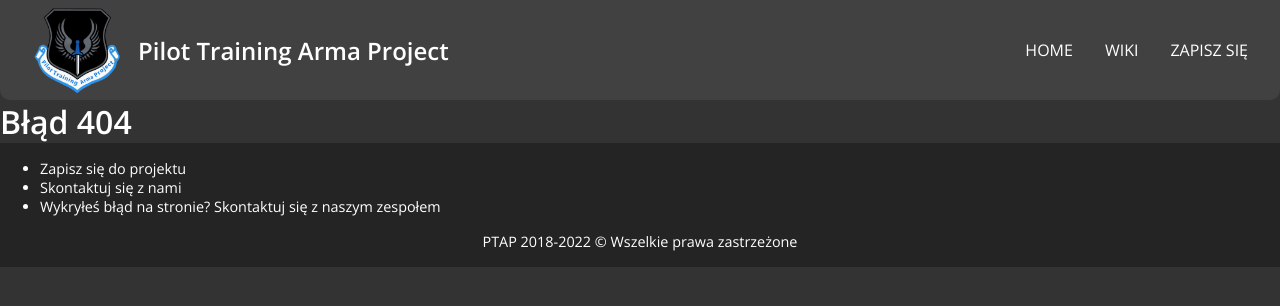
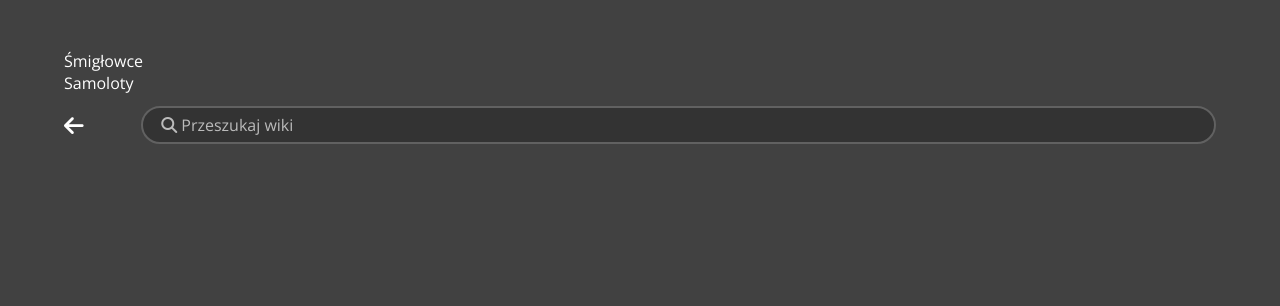
Before and after one commit to Pawel2923/PTAP, a React (Create React App) app: page /search in a window 1280 px wide. Shown: the top 306 px of the page. Built offline with nearby package versions, Linux system fonts and the light colour scheme.

Commit message:
Update Search

```diff
--- a/src/App.js
+++ b/src/App.js
@@ -5,6 +5,7 @@ import Home from "./components/Home/Home";
 import Wiki from "./components/Wiki/Wiki";
 import SignUp from "./components/SignUp/SignUp";
 import Footer from "./components/Footer/Footer";
+import Search from "./components/Search/Search";
 import WidthProvider from "./store/WidthProvider";
 import "./icons/style.css";
 
@@ -18,6 +19,7 @@ function App() {
         <Route path="/" element={<Home />} />
         <Route path="/wiki" element={<Wiki />} />
         <Route path="/sign-up" element={<SignUp />} />
+        <Route path="/search" element={<Search />} />
         <Route path="*" element={error404} />
       </Routes>
       <Footer />
--- a/src/components/Search/Search.js
+++ b/src/components/Search/Search.js
@@ -1,32 +1,35 @@
 import React, { useState, useRef, useEffect } from "react";
-import { Link, useLocation } from "react-router-dom";
+import { Link, useLocation, useNavigate } from "react-router-dom";
 
 import classes from "./Search.module.css";
 
+const searchList = [
+  {
+    name: "Śmigłowce",
+  },
+  {
+    name: "Samoloty",
+  },
+];
+
 const Search = () => {
+  const navigate = useNavigate();
   const location = useLocation();
   const searchInput = useRef();
-  const [searchValue, setSearchValue] = useState("");
+  const [searchQuery, setSearchQuery] = useState("");
   const [showPlaceholder, setShowPlaceholder] = useState(true);
-  const [showSearch, setShowSearch] = useState(false);
 
   useEffect(() => {
-    if (searchValue.trim() !== "") {
+    if (searchQuery.trim() !== "") {
       setShowPlaceholder(false);
     } else {
       setShowPlaceholder(true);
     }
-  }, [searchValue]);
+  }, [searchQuery]);
 
   useEffect(() => {
-    if (!showSearch) {
-      document.querySelector(`.${classes.search}`).style.gridTemplateColumns =
-        "1fr";
-    } else {
-      document.querySelector(`.${classes.search}`).style.gridTemplateColumns =
-        "min-content 1fr";
-    }
-  }, [showSearch]);
+    searchInput.current.focus();
+  }, []);
 
   useEffect(() => {
     const hash = location.hash.replace("#", "");
@@ -42,32 +45,16 @@ const Search = () => {
     }
   }, [location.hash]);
 
-  if (showSearch) {
-    document.body.style.overflow = "hidden";
-  } else {
-    document.body.style.overflow = "initial";
-  }
-
   const placeholderClickHandler = () => {
     searchInput.current.focus();
   };
 
   const searchChangeHandler = (ev) => {
-    setSearchValue(ev.target.value);
-  };
-
-  const searchFocusHandler = () => {
-    setShowSearch(true);
+    setSearchQuery(ev.target.value);
   };
 
   const backClickHandler = () => {
-    document.querySelector(`.${classes.overlay}`).style.animationName =
-      classes.slideOut;
-
-    setTimeout(() => {
-      setSearchValue("");
-      setShowSearch(false);
-    }, 200);
+    navigate(-1);
   };
 
   const linkClickHandler = (ev) => {
@@ -87,23 +74,20 @@ const Search = () => {
   };
 
   const formResetHandler = () => {
-    setSearchValue("");
+    setSearchQuery("");
   };
 
   return (
     <div className={classes.search}>
-      {showSearch && (
-        <div className={classes.back} onClick={backClickHandler}>
-          <i className="fa-solid fa-arrow-left"></i>
-        </div>
-      )}
+      <div className={classes.back} onClick={backClickHandler}>
+        <i className="fa-solid fa-arrow-left"></i>
+      </div>
       <form onReset={formResetHandler}>
         <input
           type="search"
           ref={searchInput}
-          value={searchValue}
+          value={searchQuery}
           onChange={searchChangeHandler}
-          onFocus={searchFocusHandler}
         />
         {showPlaceholder && (
           <div
@@ -119,31 +103,11 @@ const Search = () => {
           </button>
         )}
       </form>
-      {showSearch && (
-        <div className={classes.overlay}>
-          <div>
-            <ol>
-              <li>
-                <p>
-                  <Link to="#heli" onClick={linkClickHandler}>
-                    Śmigłowce
-                  </Link>
-                </p>
-                <ul>
-                  <li>
-                    <p>Typy śmigłowców:</p>
-                    <ul>
-                      <li>Lekkie</li>
-                      <li>Średnie</li>
-                      <li>Ciężkie</li>
-                    </ul>
-                  </li>
-                </ul>
-              </li>
-            </ol>
-          </div>
-        </div>
-      )}
+      <div className={classes.content}>
+        {searchList.map((item, index) => (
+          <p key={index}>{item.name}</p>
+        ))}
+      </div>
     </div>
   );
 };
--- a/src/components/Search/Search.module.css
+++ b/src/components/Search/Search.module.css
@@ -7,11 +7,11 @@
   height: 50px;
   padding: 0 5%;
   display: grid;
+  grid-template-columns: min-content 1fr;
   column-gap: 5%;
   align-items: center;
   z-index: 3;
   background-color: #414141;
-  transition: grid-template-columns 0.2s ease-in;
 }
 
 .search::before {
@@ -55,58 +55,18 @@
   right: 1rem;
 }
 
-.overlay {
+.content {
   position: fixed;
   inset: 0;
   z-index: -2;
-  animation: slideIn 0.2s ease-in both;
   background-color: #414141;
   padding: 50px 5%;
-}
-
-.overlay ol p,
-.overlay ul p {
-  margin: 0;
-  font-size: 1.3em;
-}
-
-.overlay ol p {
-  font-weight: 600;
-}
-
-.overlay ul p {
-  font-size: 1em;
-}
-
-.overlay ol {
-  padding: 0;
-  list-style: none;
-}
-
-.overlay ul {
-  padding: 0 1rem;
-  font-weight: normal;
-  list-style: none;
 }
 
 .back {
   font-size: 1.4em;
 }
 
-@keyframes slideIn {
-  from {
-    transform: translateY(-100%);
-  }
-  to {
-    transform: translateY(0);
-  }
+.search a {
+  color: #fff;
 }
-
-@keyframes slideOut {
-  from {
-    transform: translateY(0);
-  }
-  to {
-    transform: translateY(-100%);
-  }
-}
--- /dev/null
+++ b/src/components/Search/SearchInput.js
@@ -0,0 +1,16 @@
+import classes from "./Search.module.css";
+
+const SearchInput = (props) => {
+  return (
+    <div className={classes.search} onClick={props.onClick} style={{ gridTemplateColumns: "1fr" }}>
+      <form>
+        <input type="search" />
+        <div className={classes.placeholder}>
+          <i className="fa-solid fa-magnifying-glass"></i> Przeszukaj wiki
+        </div>
+      </form>
+    </div>
+  );
+};
+
+export default SearchInput;
--- a/src/components/Wiki/Wiki.js
+++ b/src/components/Wiki/Wiki.js
@@ -1,10 +1,12 @@
 import { useEffect, useContext } from "react";
+import { useNavigate } from "react-router-dom";
 
-import Search from "../Search/Search";
 import classes from "./Wiki.module.css";
 import WidthContext from "../../store/width-context";
+import SearchInput from "../Search/SearchInput";
 
 const Wiki = () => {
+  const navigate = useNavigate();
   const { width } = useContext(WidthContext);
 
   useEffect(() => {
@@ -14,9 +16,13 @@ const Wiki = () => {
     footer.style.bottom = "initial";
   }, []);
 
+  const searchInputClickHandler = () => {
+    navigate('/search');
+  };
+
   return (
     <main className={classes.main}>
-      {width <= 480 && <Search />}
+      {width <= 480 && <SearchInput onClick={searchInputClickHandler} />}
       <section className={classes.section}>
         <header>
           <h2 id="heli">Śmigłowce</h2>
```
